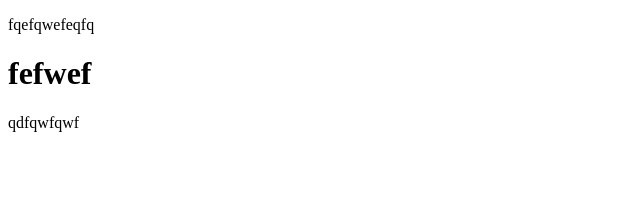
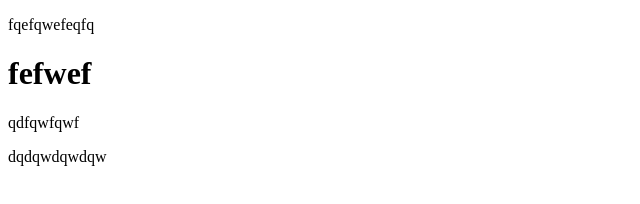
Before and after one commit to quosuka/git-try-first, a plain HTML site: page index.html in a window 1280 px wide. Shown: the whole page, without its empty margins (0-640 px from the left). Drawn offline with Linux system fonts and the light colour scheme.

Commit message:
second comit

```diff
--- a/index.html
+++ b/index.html
@@ -10,6 +10,7 @@
         <p>fqefqwefeqfq</p>
         <h1>fefwef</h1>
         <p> qdfqwfqwf</p>
+        <p>dqdqwdqwdqw</p>
     </main>
 </body>
 </html>
```
